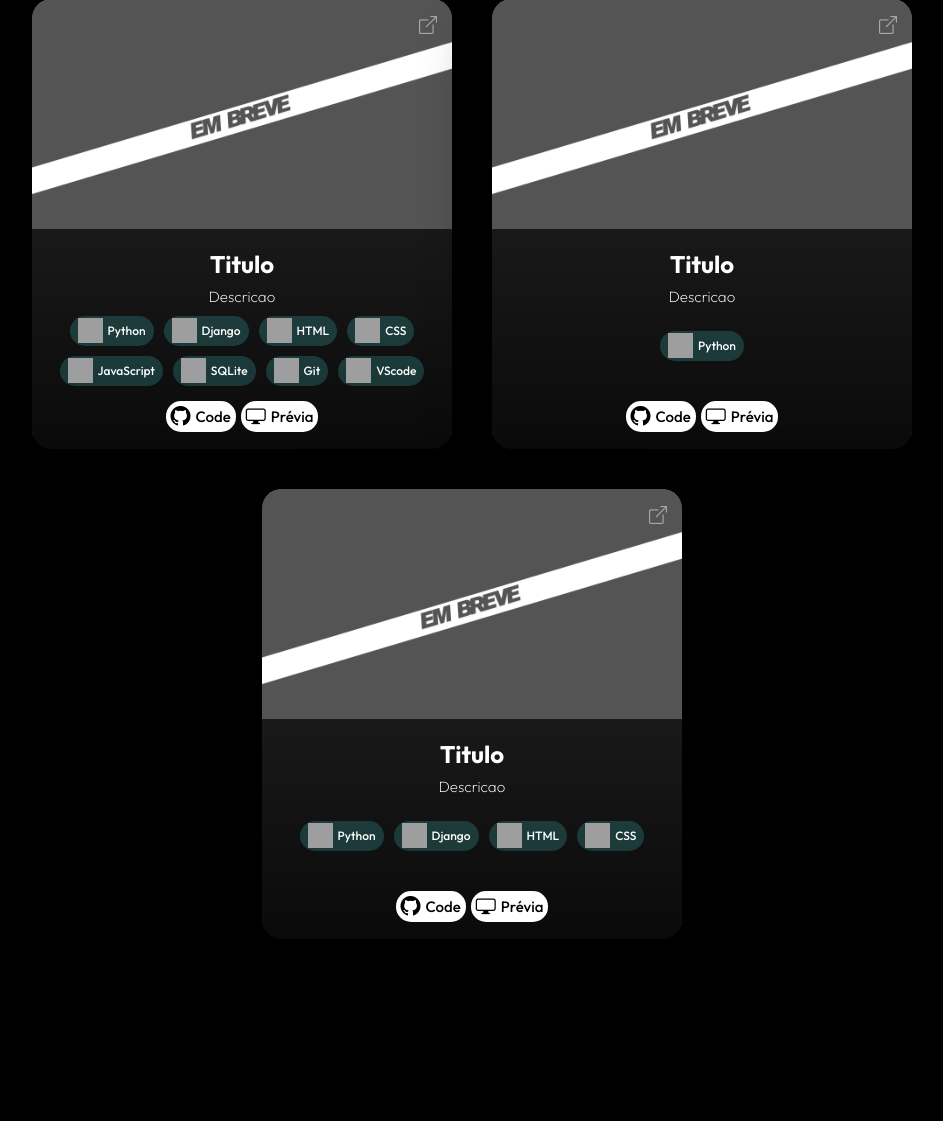
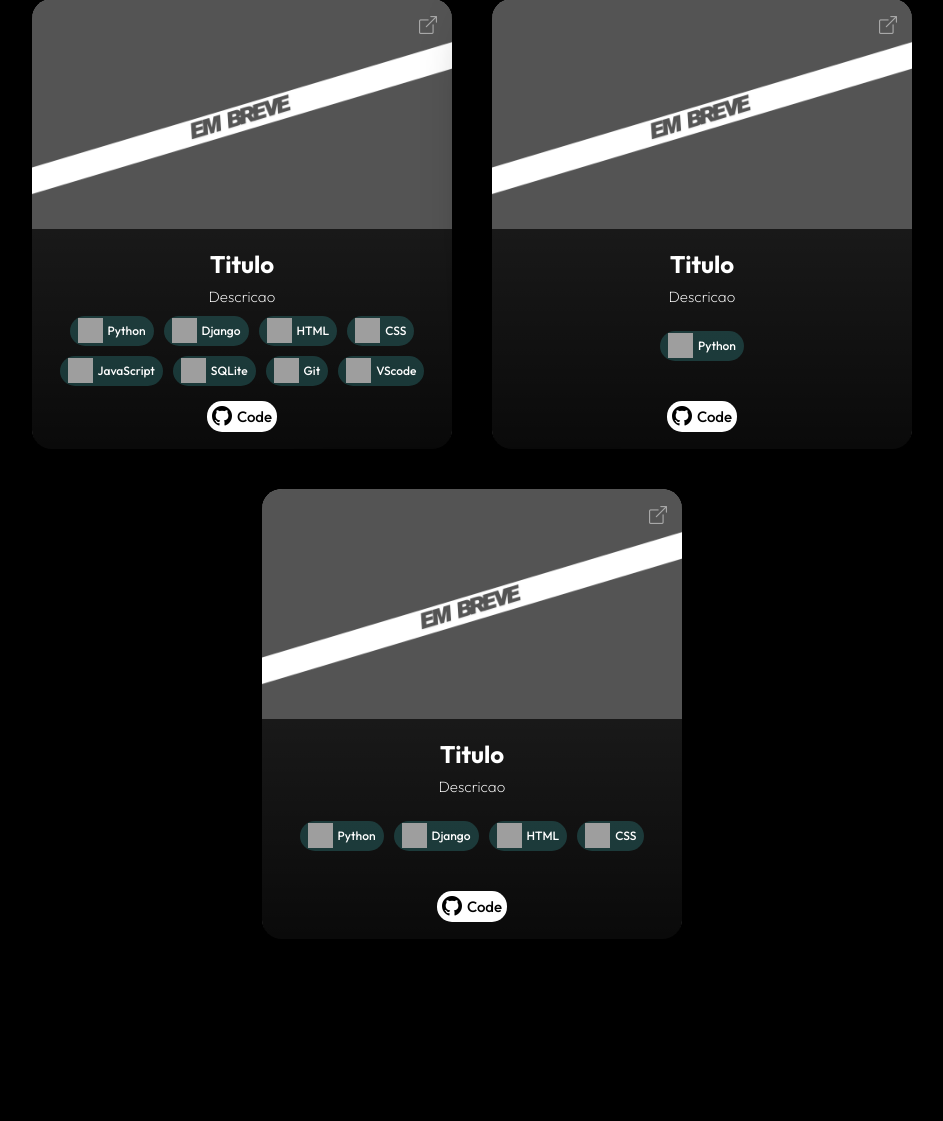
Before and after one commit to Erick22Ribeiro/My-porfolio, a Django app: page / in a window 1280 px wide. Shown: the part 2957-4078 px from the top of the page, without its empty margins (168-1111 px from the left). Run offline with Django 5.2, Linux system fonts and the light colour scheme; data comes from the database, SQL or seed files in the repository; grey boxes are pictures that could not be loaded.

Commit message:
condição de exibição do botão de prévia

```diff
--- a/core/templates/core/home.html
+++ b/core/templates/core/home.html
@@ -367,10 +367,16 @@
                                     <span>Code</span>
                                 </a>
 
-                                <a href="#" target="_blank" class="btn-projeto">
+                                {% if projeto.link_demo %}
+                                <a href="{{ projeto.link_demo }}" target="_blank" class="btn-projeto">
                                     <i class="bi bi-display"></i>
                                     <span>Prévia</span>
                                 </a>
+
+                                {% else %}
+
+                                {% endif %}
+
                             </div>
 
                         </div>
```
